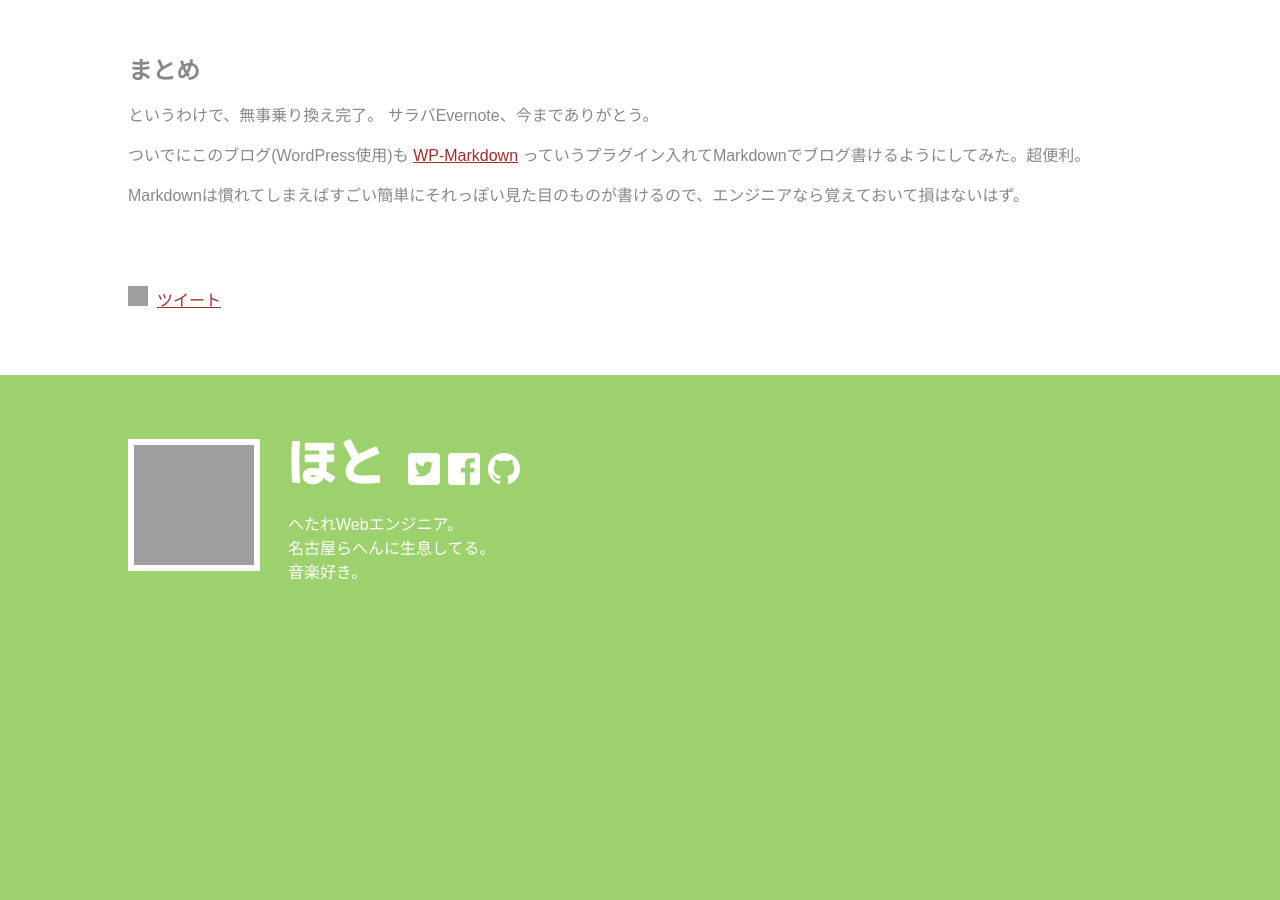
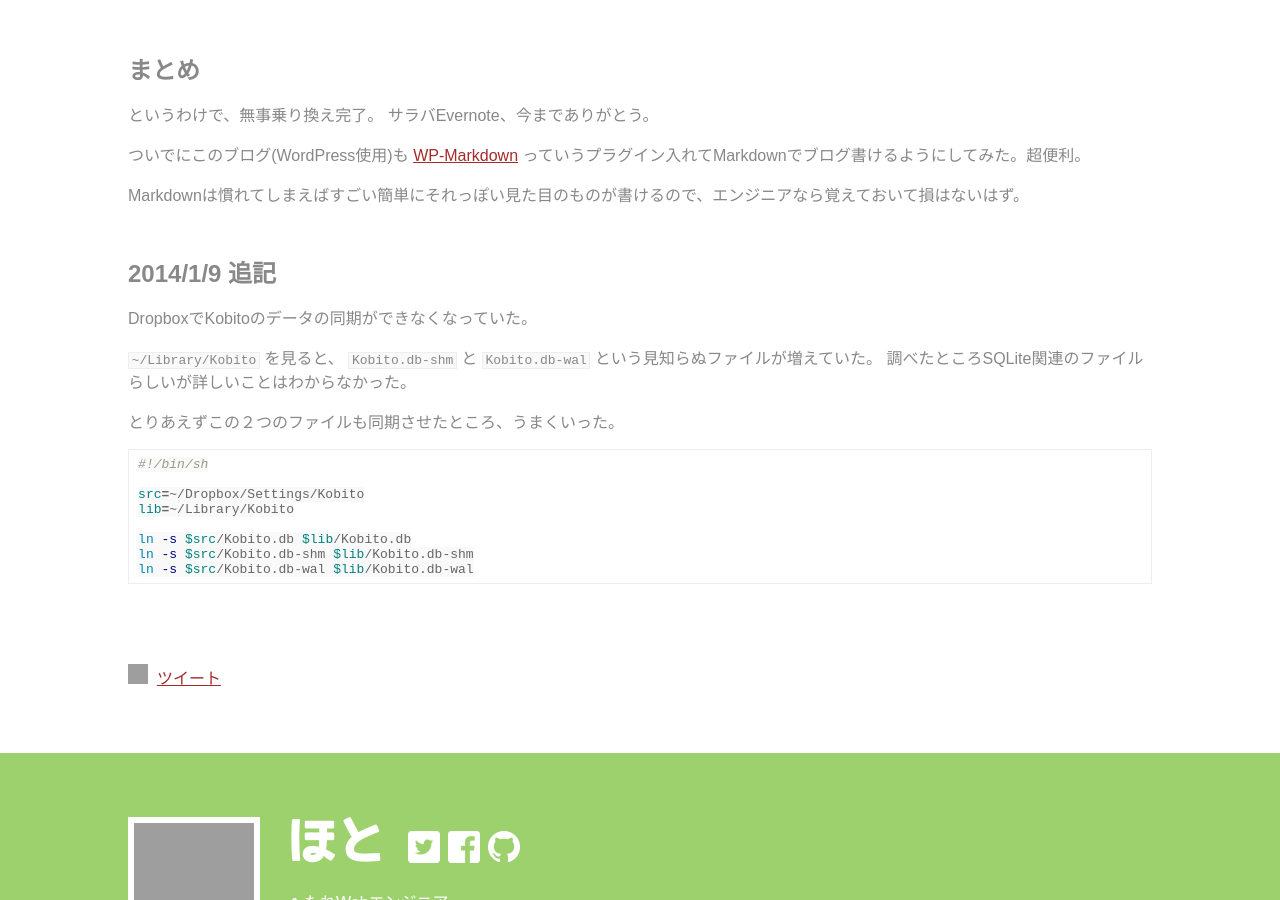
Before and after one commit to hoto17296/blog, a Jekyll site: the page built from _posts/2013-02-11-markdown.md, in a window 1280 px wide and 900 px high, scrolled down 2641 px. Built offline with Jekyll 4.4.1, drawn with Linux system fonts in a browser that asks for light colours; Markdown is read by kramdown in place of the engine named in the settings; comment, search, counter and statistics services are not loaded; before the commit the page ends 3288 px from its top, so only the background shows below that; grey boxes are pictures that could not be loaded.

Commit message:
mod kobito

````diff
--- a/_posts/2013-02-11-markdown.md
+++ b/_posts/2013-02-11-markdown.md
@@ -92,3 +92,22 @@
 ついでにこのブログ(WordPress使用)も [WP-Markdown](http://wordpress.org/extend/plugins/wp-markdown/) っていうプラグイン入れてMarkdownでブログ書けるようにしてみた。超便利。
 
 Markdownは慣れてしまえばすごい簡単にそれっぽい見た目のものが書けるので、エンジニアなら覚えておいて損はないはず。
+
+## 2014/1/9 追記
+DropboxでKobitoのデータの同期ができなくなっていた。
+
+`~/Library/Kobito` を見ると、 `Kobito.db-shm` と `Kobito.db-wal` という見知らぬファイルが増えていた。
+調べたところSQLite関連のファイルらしいが詳しいことはわからなかった。
+
+とりあえずこの２つのファイルも同期させたところ、うまくいった。
+
+``` sh
+#!/bin/sh
+
+src=~/Dropbox/Settings/Kobito
+lib=~/Library/Kobito
+
+ln -s $src/Kobito.db $lib/Kobito.db
+ln -s $src/Kobito.db-shm $lib/Kobito.db-shm
+ln -s $src/Kobito.db-wal $lib/Kobito.db-wal
+```
````
